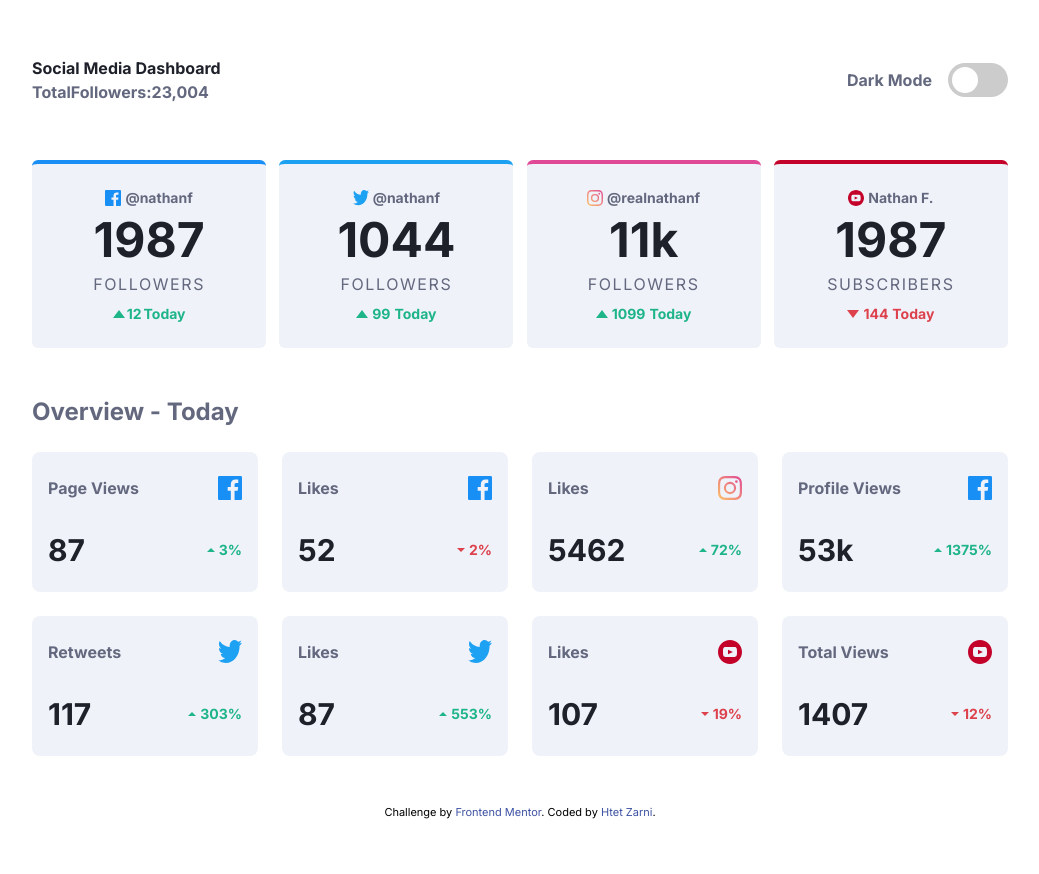
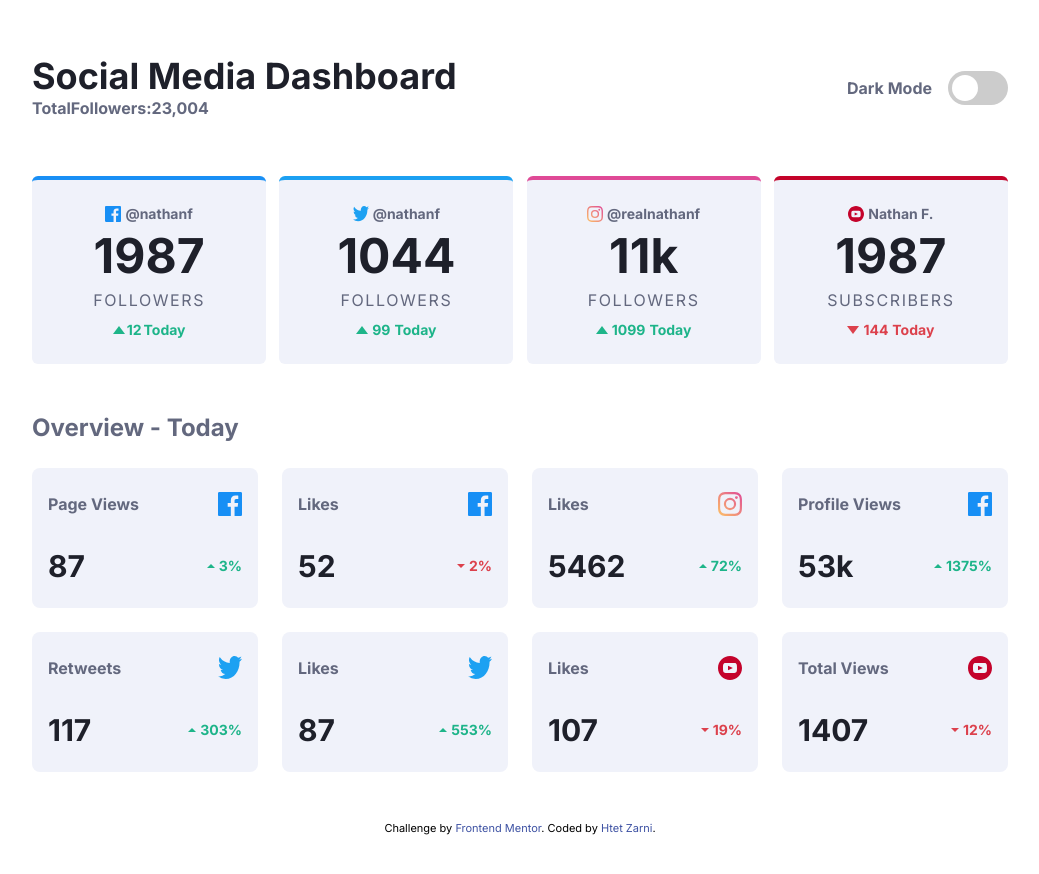
Before and after one commit to retardH/social-media-dashboard, a plain HTML site: page index.html in a window 1280 px wide. Shown: the whole page, without its empty margins (120-1159 px from the left). Drawn offline with Linux system fonts and the light colour scheme; a web font is replaced by a local one.

Commit message:
Changing font size again:)

```diff
--- a/index.html
+++ b/index.html
@@ -33,7 +33,7 @@
         class="flex container flex-col space-y-6 md:py-8 md:flex-row md:justify-between md:space-y-0 mx-auto"
       >
         <div class="flex flex-col">
-          <h2 class="text-light__veryDarkBlue dark:text-white text-2xlmd:text-3xl lg:text-4xl font-bold">
+          <h2 class="text-light__veryDarkBlue dark:text-white text-2xl md:text-3xl lg:text-4xl font-bold">
             Social Media Dashboard
           </h2>
           <h5 class="text-light__darkGrayishBlue dark:text-dark__desaturatedBlue text-base font-bold">
```
Also changed, not shown: css/main.css.
